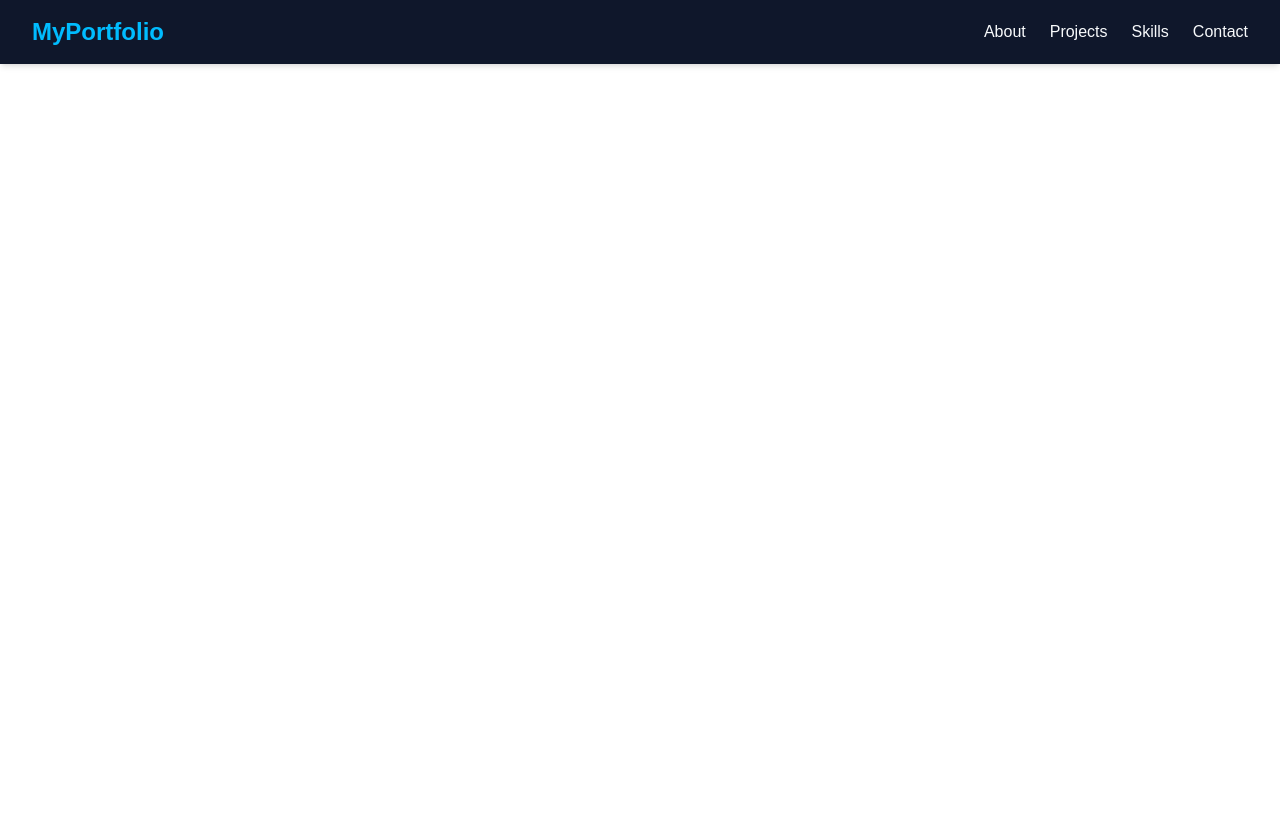
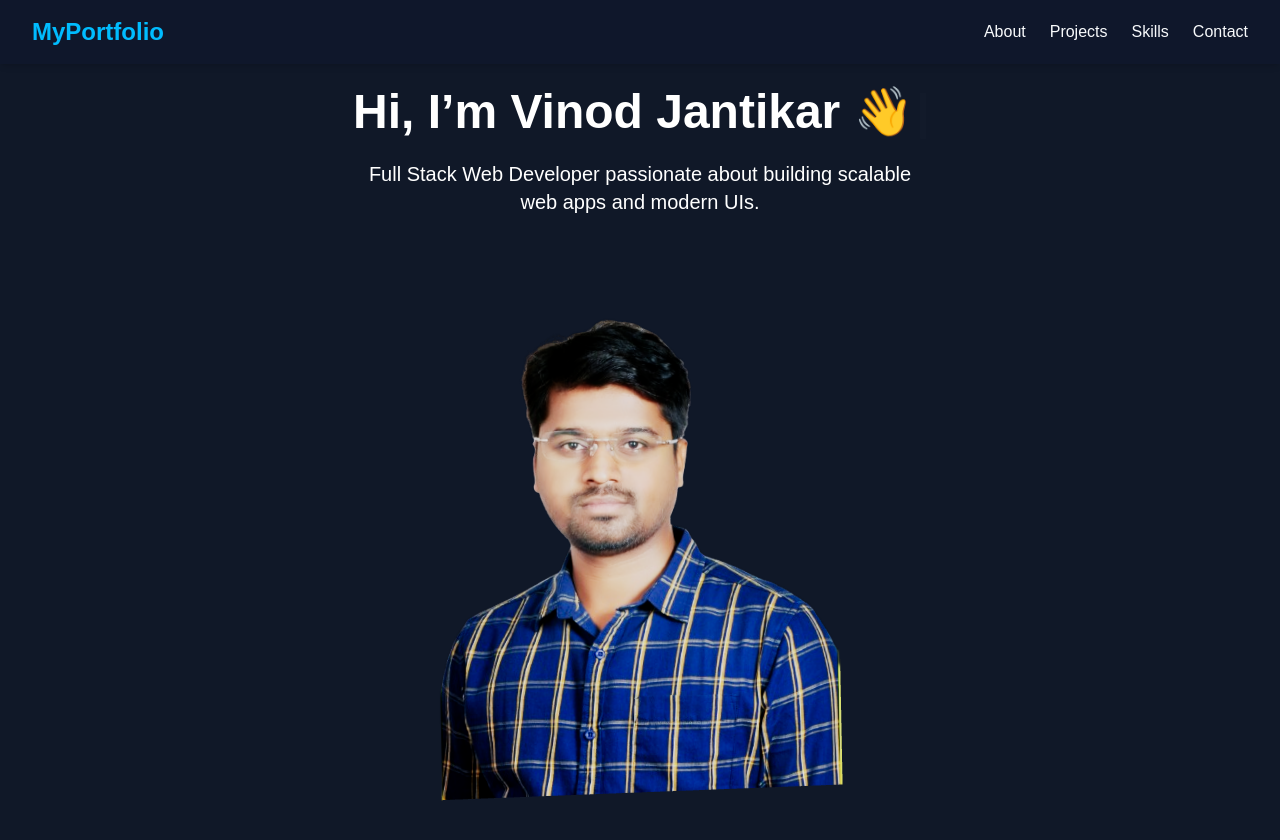
Before and after one commit to Vinod-Jantikar/Vinod-Jantikar.github.io, a Next.js app: page / in a window 1280 px wide. Shown: the top 840 px of the page. Built offline with nearby package versions, Linux system fonts and the light colour scheme.

Commit message:
feat(portfolio): add 3D profile component and animated hero heading

```diff
--- a/src/app/page.tsx
+++ b/src/app/page.tsx
@@ -1,10 +1,15 @@
+import HeroHeading from "@/components/HeroHeading";
+import Profile3D from "@/components/Profile3D";
 import Image from "next/image";
 
 export default function Home() {
   return (
-    <div className="font-sans grid grid-rows-[20px_1fr_20px] items-center justify-items-center min-h-screen p-8 pb-20 gap-16 sm:p-20">
-      <main className="flex flex-col gap-[32px] row-start-2 items-center sm:items-start"> </main>
-
-    </div>
+    <main className="flex flex-col items-center justify-center min-h-screen bg-gray-900 text-white p-6">
+      <HeroHeading />
+      <p className="text-base sm:text-lg md:text-xl mb-8 text-center max-w-xl">
+        Full Stack Web Developer passionate about building scalable web apps and modern UIs.
+      </p>
+      <Profile3D />
+    </main>
   );
 }
--- /dev/null
+++ b/src/components/HeroHeading.tsx
@@ -0,0 +1,21 @@
+"use client"
+
+import { Typewriter } from "react-simple-typewriter"
+
+const HeroHeading = () => {
+    return (
+        <h1 className="text-3xl sm:text-4xl md:text-5xl font-bold mb-6 text-center">
+            <Typewriter
+                words={["Hi, I’m Vinod Jantikar 👋"]}
+                loop={1} // type once
+                cursor
+                cursorStyle="|"
+                typeSpeed={60}
+                deleteSpeed={50}
+                delaySpeed={1000}
+            />
+        </h1>
+    )
+}
+
+export default HeroHeading
--- /dev/null
+++ b/src/components/Profile3D.tsx
@@ -0,0 +1,40 @@
+"use client"
+
+import { Float, OrbitControls, PerspectiveCamera, useTexture } from "@react-three/drei";
+import { Canvas } from "@react-three/fiber";
+
+
+const ProfileMesh = () => {
+    const texture = useTexture("/assets/profile.png"); // profile.png should be in /public
+
+    return (
+        <Float speed={2} rotationIntensity={0.4} floatIntensity={0.8}>
+            <mesh>
+                <planeGeometry args={[2.5, 3.2]} />
+                <meshBasicMaterial map={texture} transparent />
+            </mesh>
+        </Float>
+    );
+};
+
+
+const Profile3D = () => {
+    return (
+        <div className="w-full h-[300px] sm:h-[400px] md:h-[500px] lg:h-[600px] flex items-center justify-center">
+            <Canvas>
+                {/* Camera */}
+                <PerspectiveCamera makeDefault position={[0, 0, 4]} />
+                <ambientLight intensity={0.8} />
+                <directionalLight position={[5, 5, 5]} intensity={1} />
+
+                {/* Floating Image */}
+                <ProfileMesh />
+
+                {/* Orbit Controls */}
+                <OrbitControls enableZoom={false} />
+            </Canvas>
+        </div>
+    );
+};
+
+export default Profile3D;
```
Also changed, not shown: package.json (+9 -5 lines), public/assets/profile.png (added), 1 other file (tests, documents, lock files or other folders).
